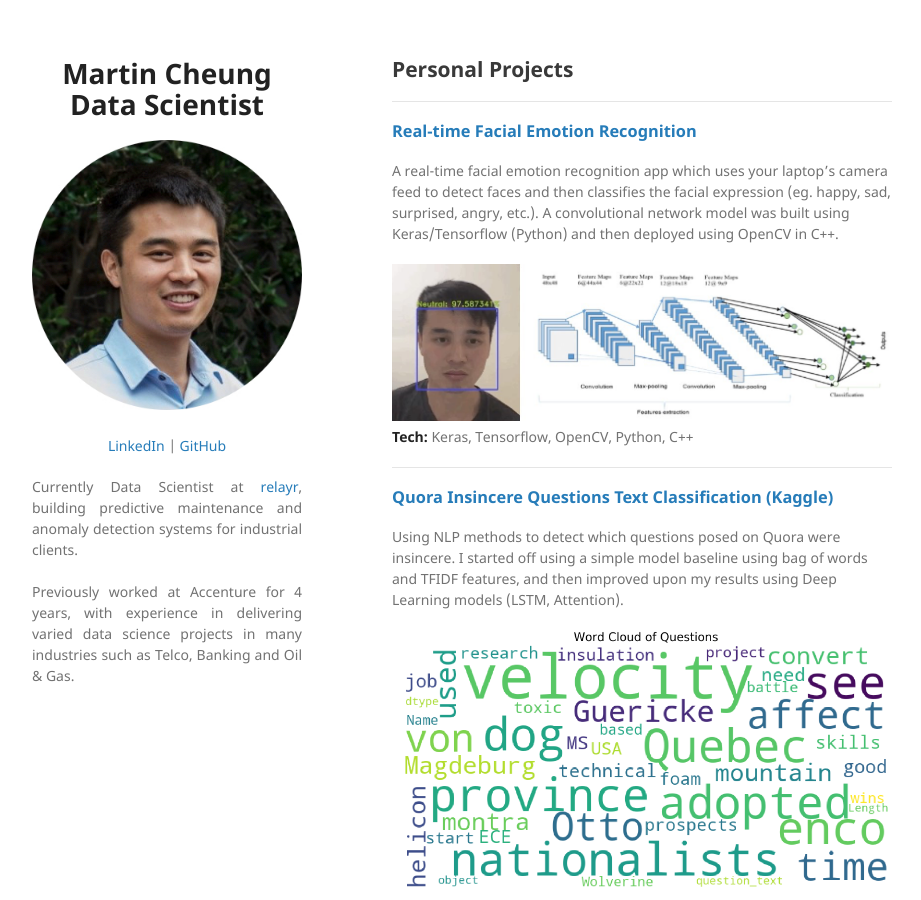
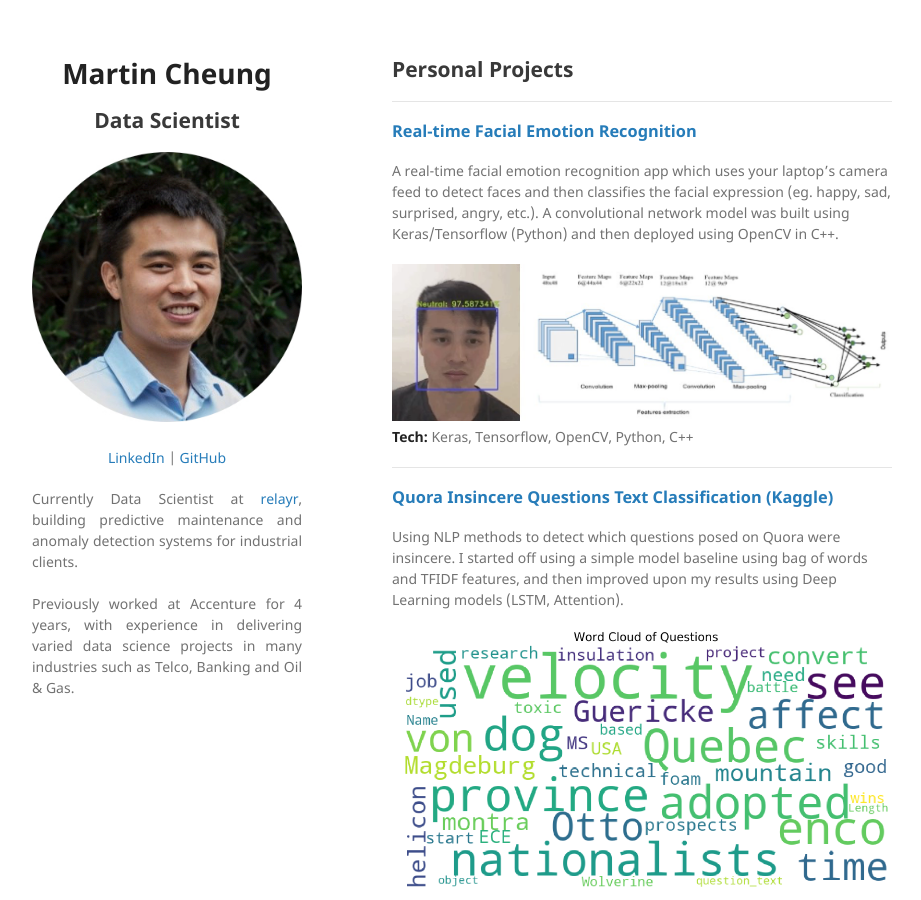
Before and after one commit to martycheung/martycheung.github.io, a Jekyll site: the page built from index.md, in a window 1280 px wide and 900 px high. Shown: the whole window, without its empty margins (178-1099 px from the left). Built offline with Jekyll 4.4.1, drawn with Linux system fonts in a browser that asks for light colours; our own code applies the rules of GitHub Pages for plain Markdown files.

Commit message:
Edit name and title

```diff
--- a/_config.yml
+++ b/_config.yml
@@ -1,4 +1,5 @@
-name: <p align="center">Martin Cheung<br>Data Scientist</p>
+name: <p align="center">Martin Cheung</p>
+job_title: <p align="center">Data Scientist</p>
 logo: "/images/profile_pic.jpeg?raw=true"
 
 description:
```
